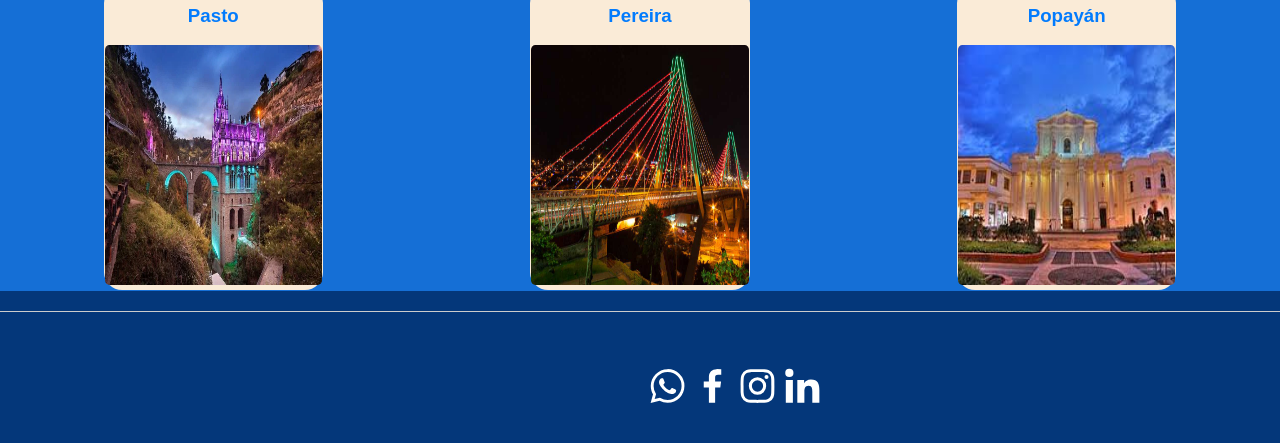
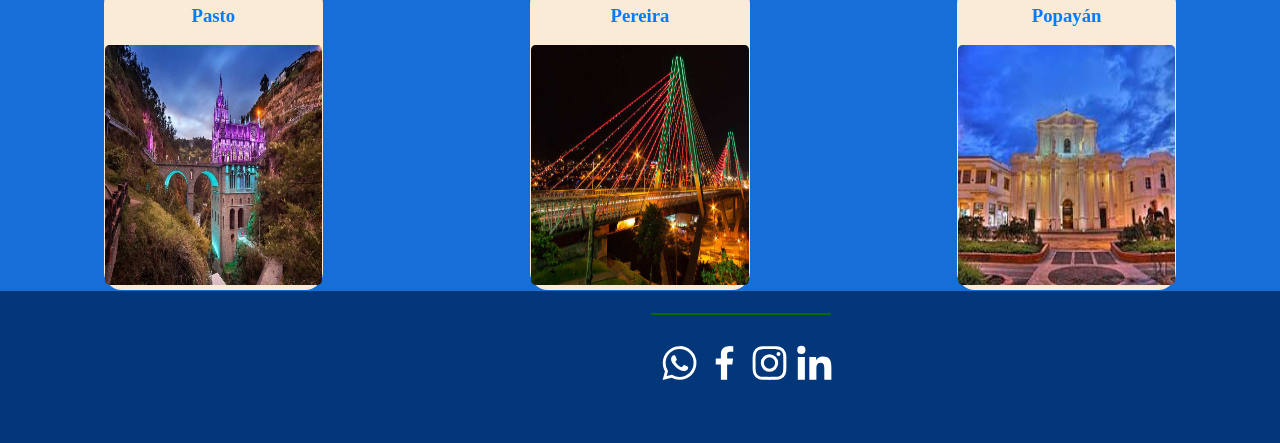
Before and after one commit to estivenVillanueva/pagelayoutEs, a plain HTML site: page index.html in a window 1280 px wide. Shown: the part 861-1304 px from the top of the page. Drawn offline with Linux system fonts and the light colour scheme.

Commit message:
update18

```diff
--- a/index.html
+++ b/index.html
@@ -27,7 +27,7 @@
     </header>
 
     <body>
-        <div class="contenerdo">
+        <div class="container">
             <div class="soon1">
                 <select name="ciudad" id="">
                     <option value="">Ciudad</option>
@@ -116,12 +116,14 @@
     </body>
 
     <footer>
-        <hr>
+        <br>
         <div class="social">
-        <img class="social1" src="icons/bxl-whatsapp.svg" alt="">
-        <img class="social2" src="icons/bxl-facebook.svg" alt="">
-        <img class="social3" src="icons/bxl-instagram.svg" alt="">
-        <img class="social4" src="icons/bxl-linkedin.svg" alt="" srcset="">
+            <center><hr class="hr2"></center>
+
+            <img class="social1" src="icons/bxl-whatsapp.svg" alt="">
+            <img class="social2" src="icons/bxl-facebook.svg" alt="">
+            <img class="social3" src="icons/bxl-instagram.svg" alt="">
+            <img class="social4" src="icons/bxl-linkedin.svg" alt="">
         </div>
     </footer>
 </html>
--- a/style/style.css
+++ b/style/style.css
@@ -1,4 +1,4 @@
-  .contenerdo{
+  .container{
 
     width: 100vw;
   }
@@ -64,7 +64,7 @@
     height:2rem ;
     justify-content: center;
     text-align: center;
-    background-color: rgb(18, 103, 200);
+    background-color: rgb(21, 111, 214);
     margin-bottom: 10px;
     padding: 30px;
 
@@ -72,7 +72,7 @@
   hr{
     width: 1500%;
     border: none;
-    border-top: 1px solid #ccc;
+    border-top: 2px solid #ccc;
     margin: 20px;
     margin-left: -50%;
   }
@@ -112,6 +112,7 @@
     display: flex;
     flex-direction: column;
     align-items: center;
+    font-family:'Times New Roman', Times, serif;
   }
   .cities{
     display: flex;
@@ -122,6 +123,7 @@
     column-width: auto;
     color: #027bfd;
     overflow: hidden;
+    font-family:'Times New Roman', Times, serif;
   }
   .cities2{
     display: flex;
@@ -171,14 +173,10 @@
     height:10rem ;
 
   }
-  .hr1{
-
-    height: auto;
-    align-self:flex-end;
-    color: #FFFFFF;
-    padding: 4px 19px;
-    margin-top: 100px;
-
+  .hr2{
+    flex-grow: 1;
+    margin: 0 6px;
+    border-top: 2px solid #096b04;
   }
   .social{
     display: flex;
```
